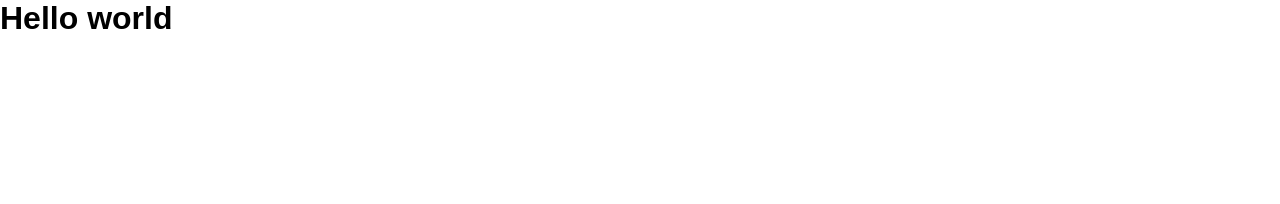
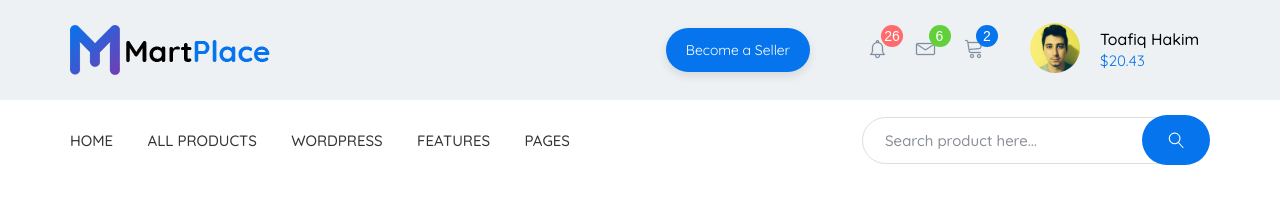
Before and after one commit to vestop/MartPlace, a plain HTML site: page index.html in a window 1280 px wide. Drawn offline with Linux system fonts and the light colour scheme.

Commit message:
Header tugatildi

```diff
--- /dev/null
+++ b/css/fonts.css
@@ -0,0 +1,29 @@
+@font-face {
+  font-family: 'Quicksand';
+  src: url(../fonts/Quicksand-Light.ttf);
+  font-weight: 300;
+}
+
+@font-face {
+  font-family: 'Quicksand';
+  src: url(../fonts/Quicksand-Regular.ttf);
+  font-weight: 400;
+}
+
+@font-face {
+  font-family: 'Quicksand';
+  src: url(../fonts/Quicksand-Medium.ttf);
+  font-weight: 500;
+}
+
+@font-face {
+  font-family: 'Quicksand';
+  src: url(../fonts/Quicksand-SemiBold.ttf);
+  font-weight: 600;
+}
+
+@font-face {
+  font-family: 'Quicksand';
+  src: url(../fonts/Quicksand-Bold.ttf);
+  font-weight: 700;
+}
--- a/css/style.css
+++ b/css/style.css
@@ -15,4 +15,173 @@ ul {
 
 body {
   font-family: 'Quicksand', sans-serif;
+  font-size: 16px;
+  font-weight: 400;
+  color: #555555;
 }
+
+.container {
+  max-width: 1170px;
+  padding-left: 15px;
+  padding-right: 15px;
+  margin-left: auto;
+  margin-right: auto;
+}
+.header {
+  background-color: #eef1f3;
+}
+.header__inner {
+  display: flex;
+  align-items: center;
+  min-height: 100px;
+}
+.header__logo {
+  margin-right: auto;
+}
+.header__nav {
+  display: flex;
+  justify-content: space-between;
+  align-items: center;
+  align-self: stretch;
+  width: 130px;
+  margin-right: 40px;
+}
+.header__nav-btn {
+  background-color: transparent;
+  width: 35px;
+  height: 35px;
+  border: 0;
+  display: inline-block;
+  outline: 0;
+  cursor: pointer;
+  position: relative;
+}
+
+/*    Header   */
+
+.header__btn {
+  background-color: #0674ec;
+  box-shadow: 0px 4px 10px 0px rgba(0, 0, 0, 0.1);
+  font-size: 14px;
+  line-height: 2;
+  color: #fff;
+  padding: 8px 20px;
+  border-radius: 30px;
+  margin-right: 50px;
+}
+.header__user {
+  width: 180px;
+  position: relative;
+  padding-left: 70px;
+  align-self: stretch;
+  display: flex;
+  flex-direction: column;
+  justify-content: center;
+}
+.header__user-img {
+  width: 50px;
+  height: 50px;
+  border-radius: 50%;
+  position: absolute;
+  left: 0;
+  top: 23px;
+}
+.header__user-name {
+  font-size: 16px;
+  line-height: 1.3;
+  font-weight: 500;
+  color: #000;
+}
+.header__price {
+  font-size: 15px;
+  line-height: 1.4;
+  color: #0674ec;
+}
+
+.header__badge {
+  position: absolute;
+  top: -8px;
+  right: -8px;
+  border-radius: 30px;
+  font-size: 14px;
+  font-weight: 500;
+  color: #fff;
+  background-color: #202020;
+  min-width: 22px;
+  min-height: 22px;
+  padding: 3px;
+}
+
+.header__badge--1 {
+  background-color: #ff6a6c;
+}
+.header__badge--2 {
+  background-color: #62d03b;
+}
+.header__badge--3 {
+  background-color: #0674ec;
+}
+
+/* HEADER MENU NAV   */
+
+.header__menu {
+  min-height: 80px;
+  background-color: #fff;
+  display: flex;
+  justify-content: space-between;
+  align-items: center;
+}
+
+.header__menu-list {
+  display: flex;
+  width: 500px;
+  justify-content: space-between;
+  align-items: center;
+}
+.header__menu-link {
+  font-size: 15px;
+  font-weight: 500;
+  color: #333333;
+  text-transform: uppercase;
+}
+
+/*   SEARCH      */
+.search {
+  display: flex;
+  align-items: center;
+}
+
+.search__input {
+  width: 320px;
+  font-size: 15px;
+  border: 1px solid #d9dfe5;
+  border-top-left-radius: 60px;
+  border-bottom-left-radius: 60px;
+  padding: 14px 22px;
+  outline: 0;
+}
+
+.search__input:focus {
+  box-shadow: 0 0 1px 1px #0674ec;
+}
+
+.search__input::placeholder {
+  font-family: 'Quicksand';
+  font-weight: 500;
+  font-size: 15px;
+  color: #898f96;
+}
+
+.search__btn {
+  background-color: #0674ec;
+  border-radius: 30px;
+  border: 0;
+  padding: 17px 26px;
+  margin-left: -40px;
+  cursor: pointer;
+  outline: 0;
+}
+
+.search__btn img {
+  display: block;
+}
--- a/index.html
+++ b/index.html
@@ -5,11 +5,80 @@
   <meta charset="UTF-8">
   <meta name="viewport" content="width=device-width, initial-scale=1.0">
   <title>MartPlace | Home</title>
+  <link rel="stylesheet" href="css/fonts.css">
   <link rel="stylesheet" href="css/style.css">
 </head>
 
 <body>
-  <h1>Hello world</h1>
+  <header class="header">
+    <div class="container">
+      <div class="header__inner">
+        <img src="images/logo.png" alt="MartPlace Logo" class="header__logo">
+        <a href="#" class="header__btn">Become a Seller</a>
+        <div class="header__nav ">
+          <button class="header__nav-btn">
+            <img class="header__nav-img" src="images/alarm.png" alt="">
+            <span class="header__badge header__badge--1">26</span>
+          </button>
+          <button class="header__nav-btn">
+            <img class="header__nav-img" src="images/envelope.png" alt="">
+            <span class="header__badge header__badge--2">6</span>
+          </button>
+          <button class="header__nav-btn">
+            <img class="header__nav-img" src="images/cart.png" alt="">
+            <span class="header__badge header__badge--3">2</span>
+          </button>
+
+
+        </div>
+        <div class="header__user">
+          <img src="images/user/35.jpg" alt="User" class="header__user-img">
+          <p class="header__user-name">Toafiq Hakim</p>
+          <p class="header__price">$20.43</p>
+        </div>
+      </div>
+    </div>
+  </header>
+  <div class="header__menu container">
+
+    <nav class="header__menu-nav">
+      <ul class="header__menu-list">
+        <li class="header__menu-item">
+          <a href="#" class="header__menu-link">Home</a>
+        </li>
+        <li class="header__menu-item">
+          <a href="#" class="header__menu-link">All products</a>
+        </li>
+        <li class="header__menu-item">
+          <a href="#" class="header__menu-link">Wordpress</a>
+        </li>
+        <li class="header__menu-item">
+          <a href="#" class="header__menu-link">features</a>
+        </li>
+        <li class="header__menu-item">
+          <a href="#" class="header__menu-link">pages</a>
+        </li>
+      </ul>
+    </nav>
+
+    <form action="#" class="search">
+      <input type="text" placeholder="Search product here..." class="search__input">
+      <button class="search__btn">
+        <img src="images/search-button.png" alt="Search">
+      </button>
+    </form>
+
+
+  </div>
+
+
+
+
+
+
+
+  <script src="js/jquery.min.js"></script>
+  <script src="js/index.js"></script>
 </body>
 
 </html>
```
Also changed, not shown: images/user/3.jpg (added), images/user/35.jpg (added), images/user/59.jpg (added), js/index.js (added), js/jquery.min.js (added).
